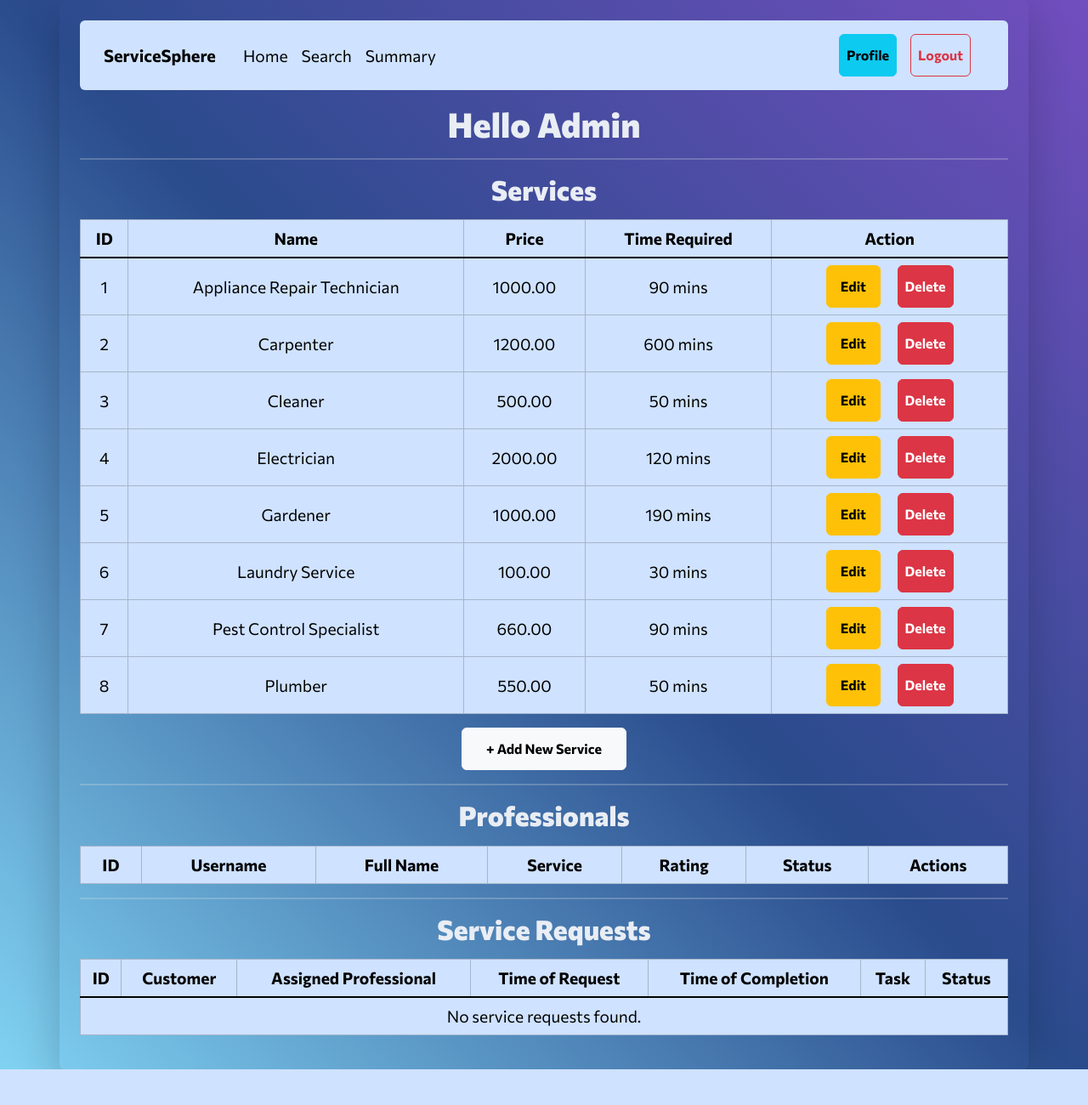
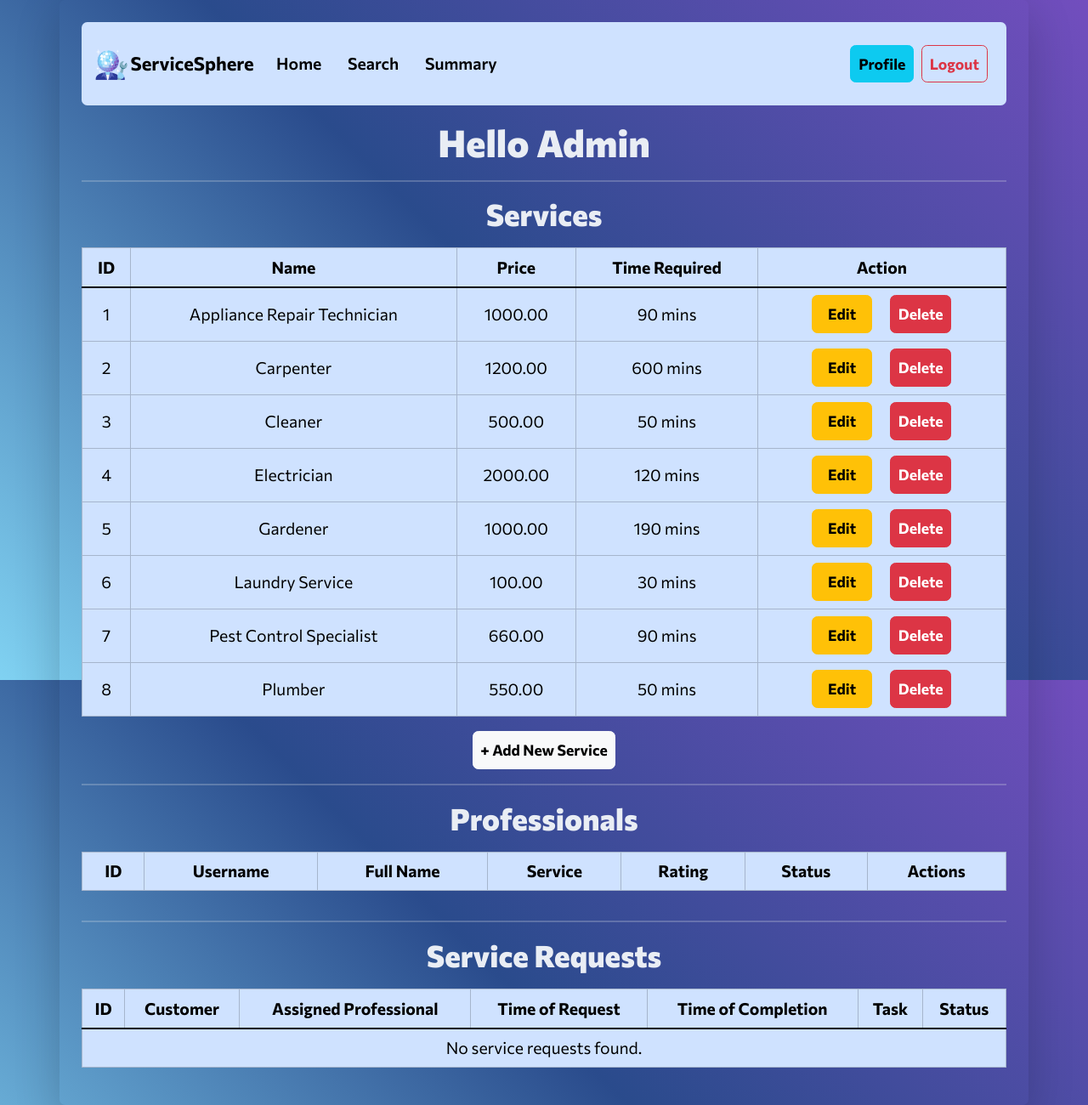
Before and after one commit to mr-infinexus/ServiceSphere, a Flask app: page /admin in a window 1280 px wide. Shown: the whole page at 85% size. Before the commit the page ends 1258 px from the top, so only its background shows below. Run offline with Flask 3, Linux system fonts and the light colour scheme; a user stored in the database is signed in; lists and menus that the app fills with data are empty.

Commit message:
Fix some responsiveness issues

```diff
--- a/static/css/style.css
+++ b/static/css/style.css
@@ -12,20 +12,70 @@
 html,
 body {
     background: linear-gradient(45deg, var(--color-brand) 0%, var(--color-base) 50%, var(--color-brand2) 100%);
+    background-attachment: fixed;
+    background-size: cover;
     font-family: var(--font-base), sans-serif;
     line-height: 1.4;
-    font-size: 1rem;
+    font-size: 1.1rem;
 }
 
-@media (min-width: 992px) {
+@media (max-width: 1199px) {
     body {
-        font-size: 1.2rem;
+        font-size: 1rem;
+    }
+
+    .btn {
+        font-size: 1rem;
+        padding-left: 0.9rem;
+        padding-right: 0.9rem;
+    }
+}
+
+@media (max-width: 992px) {
+    body {
+        font-size: 0.95rem;
+    }
+
+    .btn {
+        font-size: 0.95rem;
+        padding-left: 0.75rem;
+        padding-right: 0.75rem;
+    }
+}
+
+@media (max-width: 768px) {
+    body {
+        font-size: 0.9rem;
+    }
+
+    .btn {
+        font-size: 0.9rem;
+        padding-left: 0.5rem;
+        padding-right: 0.5rem;
     }
 }
 
 @media (max-width: 720px) {
     body {
-        font-size: 0.9rem;
+        font-size: 0.85rem;
+    }
+
+    .btn {
+        font-size: 0.85rem;
+        padding-left: 0.4rem;
+        padding-right: 0.4rem;
+    }
+}
+
+@media (max-width: 480px) {
+    body {
+        font-size: 0.8rem;
+    }
+
+    .btn {
+        font-size: 0.8rem;
+        padding-left: 0.3rem;
+        padding-right: 0.3rem;
     }
 }
 
@@ -63,12 +113,13 @@
 }
 
 label {
+    font-size: 110%;
     font-weight: 600;
     color: var(--color-body);
 }
 
 .btn {
-    padding: 12px 28px;
+    padding: 8px 8px;
     font-weight: 700;
     cursor: pointer;
 }
--- a/templates/admin/a_home.html
+++ b/templates/admin/a_home.html
@@ -8,8 +8,9 @@
 <section>
     <hr class="border">
     <h2 class="m-3">Services</h2>
-    <table class="table table-bordered table-primary align-middle">
-        <thead>
+    <div class="table-responsive">
+        <table class="table table-bordered table-primary">
+            <thead class="align-middle">
                 <tr>
                     <th>ID</th>
                     <th>Name</th>
@@ -18,13 +19,13 @@
                     <th>Action</th>
                 </tr>
             </thead>
-        <tbody class="table-group-divider">
+            <tbody class="table-group-divider align-middle">
                 {% for service in services %}
                 <tr>
                     <td>{{ service.id }}</td>
                     <td>{{ service.name }}</td>
                     <td>{{ service.price }}</td>
-                <td>{{ service.time_required }} mins</td>
+                    <td> {{ service.time_required }} mins</td>
                     <td>
                         <form action="{{ url_for('edit_service', service_id=service.id) }}" method="post"
                             style="display:inline;">
@@ -40,14 +41,16 @@
                 {% endfor %}
             </tbody>
         </table>
+    </div>
     <a href="{{ url_for('add_service') }}" class="btn btn-light"> + Add New Service </a>
 </section>
 
 <section>
     <hr class="border">
     <h2 class="m-3">Professionals</h2>
-    <table class="table table-bordered table-primary align-middle">
-        <thead>
+    <div class="table-responsive">
+        <table class="table table-bordered table-primary">
+            <thead class="align-middle">
                 <tr>
                     <th>ID</th>
                     <th>Username</th>
@@ -58,11 +61,12 @@
                     <th>Actions</th>
                 </tr>
             </thead>
-        <tbody class="table-group-divider">
+            <tbody class="table-group-divider align-middle">
                 {% for user in users %}
                 <tr>
                     <td>
-                    <a href="{{ url_for('view_user_details', user_id=user.id) }}" class="btn btn-link btn-lg">{{ user.id }}</a>
+                        <a href="{{ url_for('view_user_details', user_id=user.id) }}" class="btn btn-link">{{ user.id
+                            }}</a>
                     </td>
                     <td>{{ user.username }}</td>
                     <td>{{ user.fullname }}</td>
@@ -71,17 +75,20 @@
                     <td>{{ user.status }}</td>
                     <td>
                         {% if user.status == 'pending' or user.status == 'blocked'%}
-                    <form action="{{ url_for('approve_user', user_id=user.id) }}" method="POST" style="display:inline;"
+                        <form action="{{ url_for('approve_user', user_id=user.id) }}" method="POST"
+                            style="display:inline;"
                             onsubmit="return confirm('Are you sure you want to approve this user?');">
                             <button type="submit" class="btn btn-success mx-2 px-2">Approve</button>
                         </form>
                         {% elif user.status != 'blocked' %}
-                    <form action="{{ url_for('block_user', user_id=user.id) }}" method="POST" style="display:inline;"
+                        <form action="{{ url_for('block_user', user_id=user.id) }}" method="POST"
+                            style="display:inline;"
                             onsubmit="return confirm('Are you sure you want to block this user?');">
                             <button type="submit" class="btn btn-warning mx-2 px-2">Block</button>
                         </form>
                         {% endif %}
-                    <form action="{{ url_for('delete_user', user_id=user.id) }}" method="POST" style="display:inline;"
+                        <form action="{{ url_for('delete_user', user_id=user.id) }}" method="POST"
+                            style="display:inline;"
                             onsubmit="return confirm('Are you sure you want to delete this user?');">
                             <button type="submit" class="btn btn-danger mx-2 px-2">Delete</button>
                         </form>
@@ -90,13 +97,15 @@
                 {% endfor %}
             </tbody>
         </table>
+    </div>
 </section>
 
 <section>
     <hr class="border">
     <h2 class="m-3">Service Requests</h2>
-    <table class="table table-bordered table-primary align-middle">
-        <thead>
+    <div class="table-responsive">
+        <table class="table table-bordered table-primary">
+            <thead class="align-middle">
                 <tr>
                     <th>ID</th>
                     <th>Customer</th>
@@ -107,17 +116,17 @@
                     <th>Status</th>
                 </tr>
             </thead>
-        <tbody class="table-group-divider">
+            <tbody class="table-group-divider align-middle">
                 {% if requests %}
                 {% for request in requests %}
                 <tr>
                     <td>{{ request.id }}</td>
                     <td>{{ request.customer.fullname }}</td>
                     <td>{{ request.professional.fullname }}</td>
-                <td>{{ request.time_of_request.strftime('%d-%m-%Y %H:%M') }}</td>
+                    <td>{{ request.time_of_request.strftime('%d-%m-%Y %I:%M %p') }}</td>
                     <td>
                         {% if request.time_of_completion %}
-                    {{ request.time_of_completion.strftime('%d-%m-%Y %H:%M') }}
+                        {{ request.time_of_completion.strftime('%d-%m-%Y %I:%M %p') }}
                         {% else %}
                         N/A
                         {% endif %}
@@ -133,5 +142,6 @@
                 {% endif %}
             </tbody>
         </table>
+    </div>
 </section>
 {% endblock %}
--- a/templates/admin/a_user_details.html
+++ b/templates/admin/a_user_details.html
@@ -1,6 +1,6 @@
 {% extends "base.html" %}
 
-{% block title %}Professional Details{% endblock %}
+{% block title %}User Details{% endblock %}
 
 {% block content %}
 <h2 class="m-3">User Details</h2>
@@ -46,7 +46,7 @@
         </tr>
         <tr>
             <th>Profile Created On</th>
-            <td>{{ user.created_at.strftime('%d-%m-%Y %H:%M') }}</td>
+            <td>{{ user.created_at.strftime('%d-%m-%Y %I:%M %p') }}</td>
         </tr>
         <tr>
             <th>Status</th>
--- a/templates/customers/c_register.html
+++ b/templates/customers/c_register.html
@@ -33,7 +33,7 @@
             {{ form.contact_number(class="form-control d-inline w-25") }}<br><br>
         </div>
         <div class="text-center mt-2">
-            {{ form.submit(class="btn btn-success") }}
+            {{ form.submit(class="btn btn-success mx-2 px-3") }}
         </div>
     </div>
 </form>
--- a/templates/index.html
+++ b/templates/index.html
@@ -8,9 +8,9 @@
 <img src="{{ url_for('static', filename='img/ServiceSphere.png') }}" class="mx-auto d-block img-logo">
 <br>
 <h2 class="m-3">A-Z Household Services are available here</h2><br>
-<a href="{{ url_for('login') }}" class="btn btn-info mb-4">Login</a>
+<a href="{{ url_for('login') }}" class="btn btn-info btn-lg mb-4 px-3">Login</a>
 <div class="dropdown-center mb-4">
-    <button class="btn btn-warning dropdown-toggle" type="button" id="dropdownMenuButton" data-bs-toggle="dropdown"
+    <button class="btn btn-warning btn-lg px-3 dropdown-toggle" type="button" id="dropdownMenuButton" data-bs-toggle="dropdown"
         aria-expanded="false">
         Register
     </button>
--- a/templates/login.html
+++ b/templates/login.html
@@ -17,7 +17,7 @@
             {{ form.password(class="form-control d-inline w-50") }}<br><br>
         </div>
         <div class="text-center mt-2">
-            {{ form.submit(class="btn btn-success") }}
+            {{ form.submit(class="btn btn-success mx-2 px-3") }}
         </div>
     </div>
 </form>
--- a/templates/navbar.html
+++ b/templates/navbar.html
@@ -1,28 +1,33 @@
-<nav class="navbar navbar-expand-lg bg-primary-subtle text-primary-emphasis p-3 mb-2 rounded">
-    <div class="container-fluid">
-        <a class="navbar-brand" href="{{ url_for('home') }}"><b>ServiceSphere</b></a>
-        <button class="navbar-toggler" type="button" data-bs-toggle="collapse" data-bs-target="#navbarNavDropdown"
+<nav class="navbar navbar-expand-lg bg-primary-subtle text-primary-emphasis px-2 py-3 mb-2 rounded">
+    <div class="container-fluid px-1">
+        <img src="{{ url_for('static', filename='img/ServiceSphere.png') }}"
+            style="width: 40px; height: 40px; margin-right: 4px;">
+        <a class="navbar-brand mx-0" href="{{ url_for('home') }}"><b>ServiceSphere</b></a>
+        <button class="navbar-toggler px-1" type="button" data-bs-toggle="collapse" data-bs-target="#navbarNavDropdown"
             aria-controls="navbarNavDropdown" aria-expanded="false" aria-label="Toggle navigation">
             <span class="navbar-toggler-icon"></span>
         </button>
         <div class="collapse navbar-collapse" id="navbarNavDropdown">
             <ul class="navbar-nav me-auto mx-2 mb-lg-0">
-                <li class="nav-item">
-                    <a class="nav-link active" aria-current="page" href="{{ url_for(current_user.role + '_home') }}">Home</a>
+                <li class="nav-item mx-2">
+                    <a class="nav-link active fw-semibold" aria-current="page"
+                        href="{{ url_for(current_user.role + '_home') }}">Home</a>
                 </li>
-                <li class="nav-item">
-                    <a class="nav-link active" href="{{ url_for(current_user.role + '_search') }}">Search</a>
+                <li class="nav-item mx-1">
+                    <a class="nav-link active fw-semibold"
+                        href="{{ url_for(current_user.role + '_search') }}">Search</a>
                 </li>
-                <li class="nav-item">
-                    <a class="nav-link active" href="{{ url_for(current_user.role + '_summary') }}">Summary</a>
+                <li class="nav-item mx-2">
+                    <a class="nav-link active fw-semibold"
+                        href="{{ url_for(current_user.role + '_summary') }}">Summary</a>
                 </li>
             </ul>
             <ul class="navbar-nav ml-auto mx-2 mb-lg-0">
                 <li class="nav-item">
-                    <a class="btn btn-info mx-2 px-2" href="{{ url_for('profile_details') }}">Profile</a>
+                    <a class="btn btn-info m-2 px-2" href="{{ url_for('profile_details') }}">Profile</a>
                 </li>
                 <li class="nav-item">
-                    <a class="btn btn-outline-danger mx-2 px-2" href="{{ url_for('logout') }}">Logout</a>
+                    <a class="btn btn-outline-danger my-2 px-2" href="{{ url_for('logout') }}">Logout</a>
                 </li>
             </ul>
         </div>
--- a/templates/professionals/p_register.html
+++ b/templates/professionals/p_register.html
@@ -41,7 +41,7 @@
             {{ form.contact_number(class="form-control d-inline w-25") }}<br><br>
         </div>
         <div class="text-center mt-2">
-            {{ form.submit(class="btn btn-success") }}
+            {{ form.submit(class="btn btn-success mx-2 px-3") }}
         </div>
     </div>
 </form>
--- a/templates/profile.html
+++ b/templates/profile.html
@@ -15,7 +15,7 @@
             <p><b>Address : </b> {{ current_user.address }}</p>
             <p><b>Pincode : </b> {{ current_user.pincode }}</p>
             <p><b>Contact Number : </b> {{ current_user.contact_number }}</p>
-            <p><b>Profile Created On : </b> {{ current_user.created_at.strftime('%d-%m-%Y %H:%M') }}</p>
+            <p><b>Profile Created On : </b> {{ current_user.created_at.strftime('%d-%m-%Y %I:%M %p') }}</p>
         </div>
     </div>
 </div>
```
Also changed, not shown: templates/admin/a_search.html (+26 -16 lines), templates/customers/c_home.html (+9 -7 lines), templates/customers/c_search.html (+12 -8 lines), templates/customers/c_select_professional.html (+5 -3 lines), templates/professionals/p_home.html (+22 -14 lines), templates/professionals/p_search.html (+12 -7 lines). Lines whose indentation alone changed are shown as unchanged.
